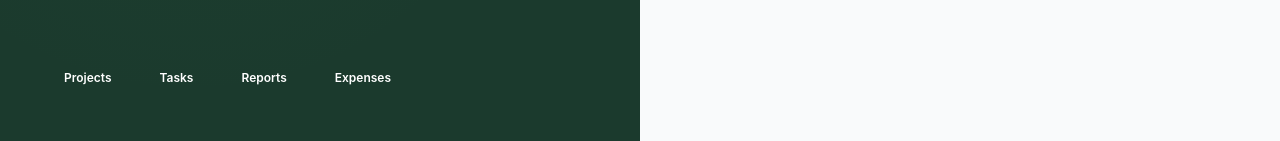
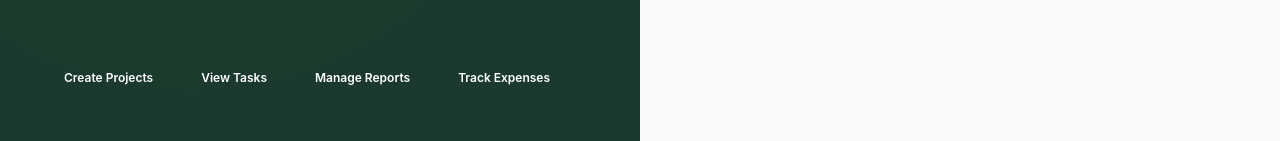
Before and after one commit to Eric-nzhibwe/jdcb-web, a Next.js app: page /login in a window 1280 px wide. Shown: the part 656-797 px from the top of the page. Built offline with nearby package versions, Linux system fonts and the light colour scheme; no server answers.

Commit message:
fix: re-edited the text on login screen

```diff
--- a/src/app/login/page.tsx
+++ b/src/app/login/page.tsx
@@ -56,7 +56,7 @@ export default function LoginPage() {
           </p>
         </div>
         <div className="flex gap-4 relative">
-          {['Projects', 'Tasks', 'Reports', 'Expenses'].map((f) => (
+          {['Create Projects', 'View Tasks', 'Manage Reports', 'Track Expenses'].map((f) => (
             <div key={f} className="bg-white/8 rounded-xl px-4 py-2.5">
               <p className="text-white text-xs font-semibold">{f}</p>
             </div>
```
